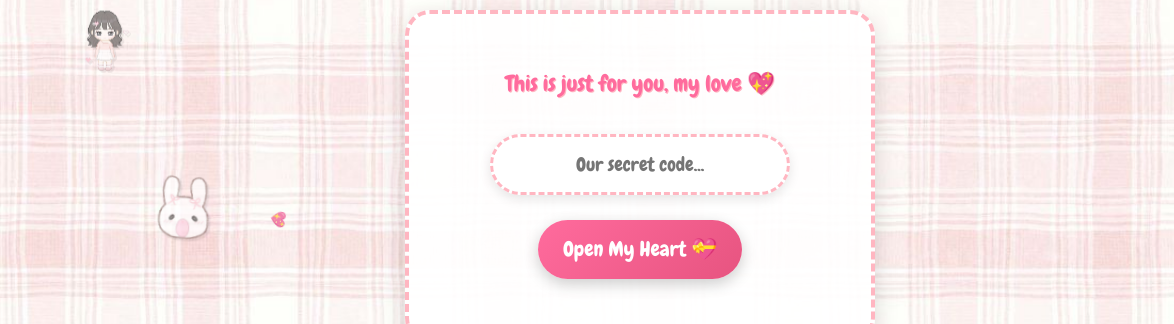
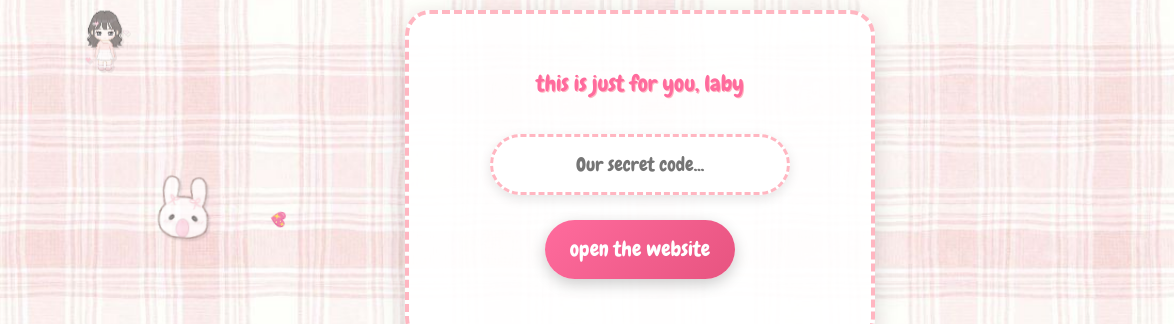
Before and after one commit to carterganteng/sorry, a plain HTML site: page index.html in a window 1280 px wide. Shown: the part 349-673 px from the top of the page, 0-1174 px from the left. Drawn offline with Linux system fonts and the light colour scheme.

Commit message:
Update index.html

```diff
--- a/index.html
+++ b/index.html
@@ -748,9 +748,9 @@
 
             <div class="content-box">
                 <div class="password-container">
-                    <p class="welcome-text">This is just for you, my love 💖</p>
+                    <p class="welcome-text">this is just for you, laby</p>
                     <input type="password" id="password" class="password-input" placeholder="Our secret code...">
-                    <button id="submitPassword" class="btn">Open My Heart 💝</button>
+                    <button id="submitPassword" class="btn">open the website</button>
                     <div id="passwordError" class="password-error"></div>
                 </div>
             </div>
```
